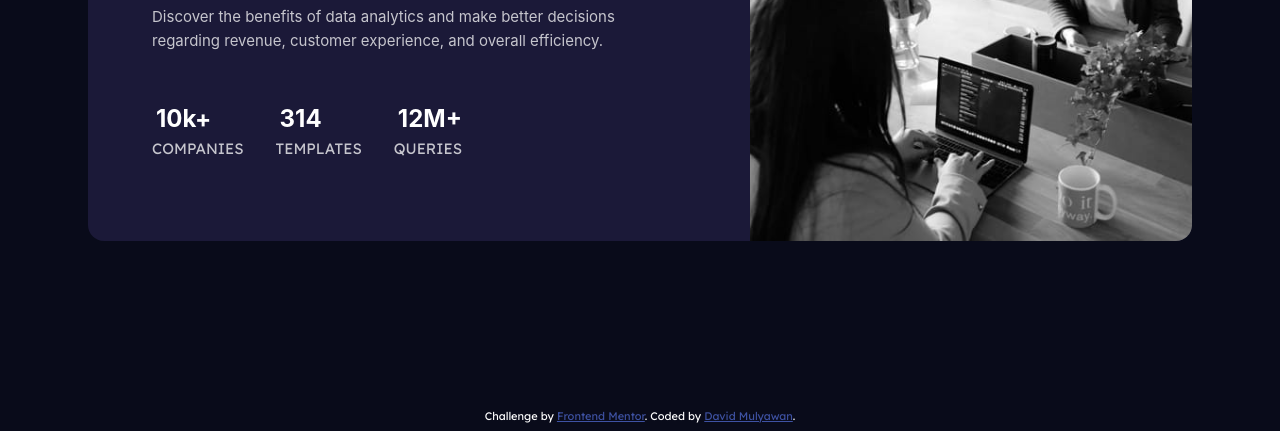
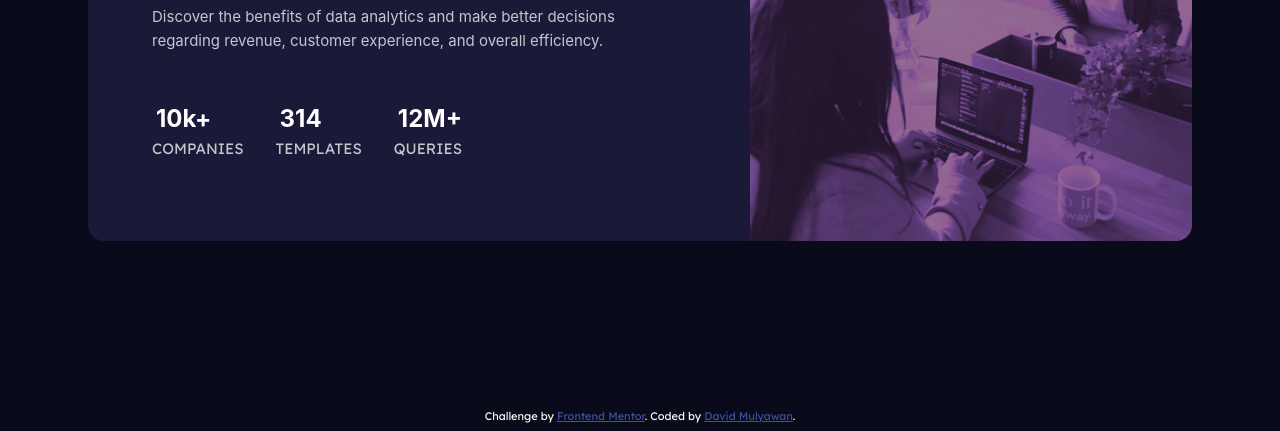
Before and after one commit to davdmoo/stats-preview-card-component, a plain HTML site: page index.html in a window 1280 px wide. Shown: the part 369-800 px from the top of the page. Drawn offline with Linux system fonts and the light colour scheme.

Commit message:
Add filter on image

```diff
--- a/styles.css
+++ b/styles.css
@@ -43,6 +43,8 @@ p {
 .header-image {
   object-fit: cover;
   width: 100%;
+  filter: invert(15%) sepia(70%) saturate(400%) hue-rotate(230deg)
+    brightness(57%) contrast(100%);
 }
 
 main {
```
